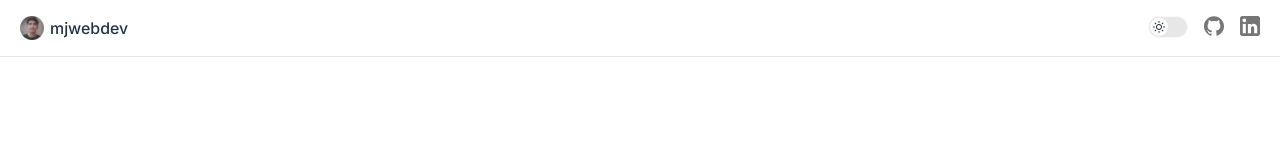
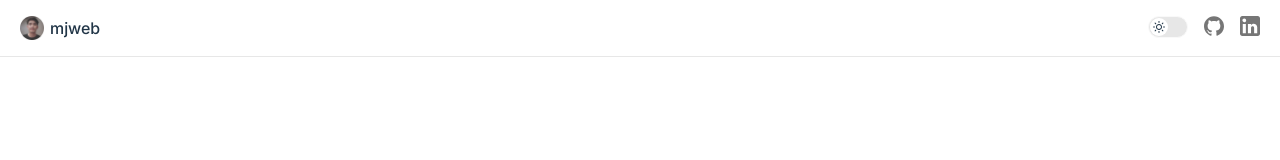
Before and after one commit to mmrkjhn0623/mjvueportfolio, a Vue app: page / in a window 1280 px wide. Shown: the top 160 px of the page. Built offline with nearby package versions, Linux system fonts and the light colour scheme; no server answers.

Commit message:
update site name and url

```diff
--- a/src/components/Footer.vue
+++ b/src/components/Footer.vue
@@ -13,7 +13,7 @@ onMounted(() => {
     <footer>
         <div class="container">
             <div class="footer-content">
-                <p>&copy; <span id="current-year">2020</span> <a href="#">mjwebdev.online</a>. All rights reserved.</p>
+                <p>&copy; <span id="current-year">2020</span> <a href="#">mjweb.site</a>. All rights reserved.</p>
                 <p>Designed and Developed by <a href="https://www.linkedin.com/in/mark-john-mondares-b87888235/" target="_blank">Mark John</a></p>
             </div>
         </div>
--- a/src/components/Header.vue
+++ b/src/components/Header.vue
@@ -27,7 +27,7 @@ const themeSwitch = () => {
                 <div class="logo">
                     <router-link to="/" class="logo-link">
                         <img :src="logo" alt="Logo">
-                        <span>mjwebdev</span>
+                        <span>mjweb</span>
                     </router-link>
                 </div>
                 <nav>
```
